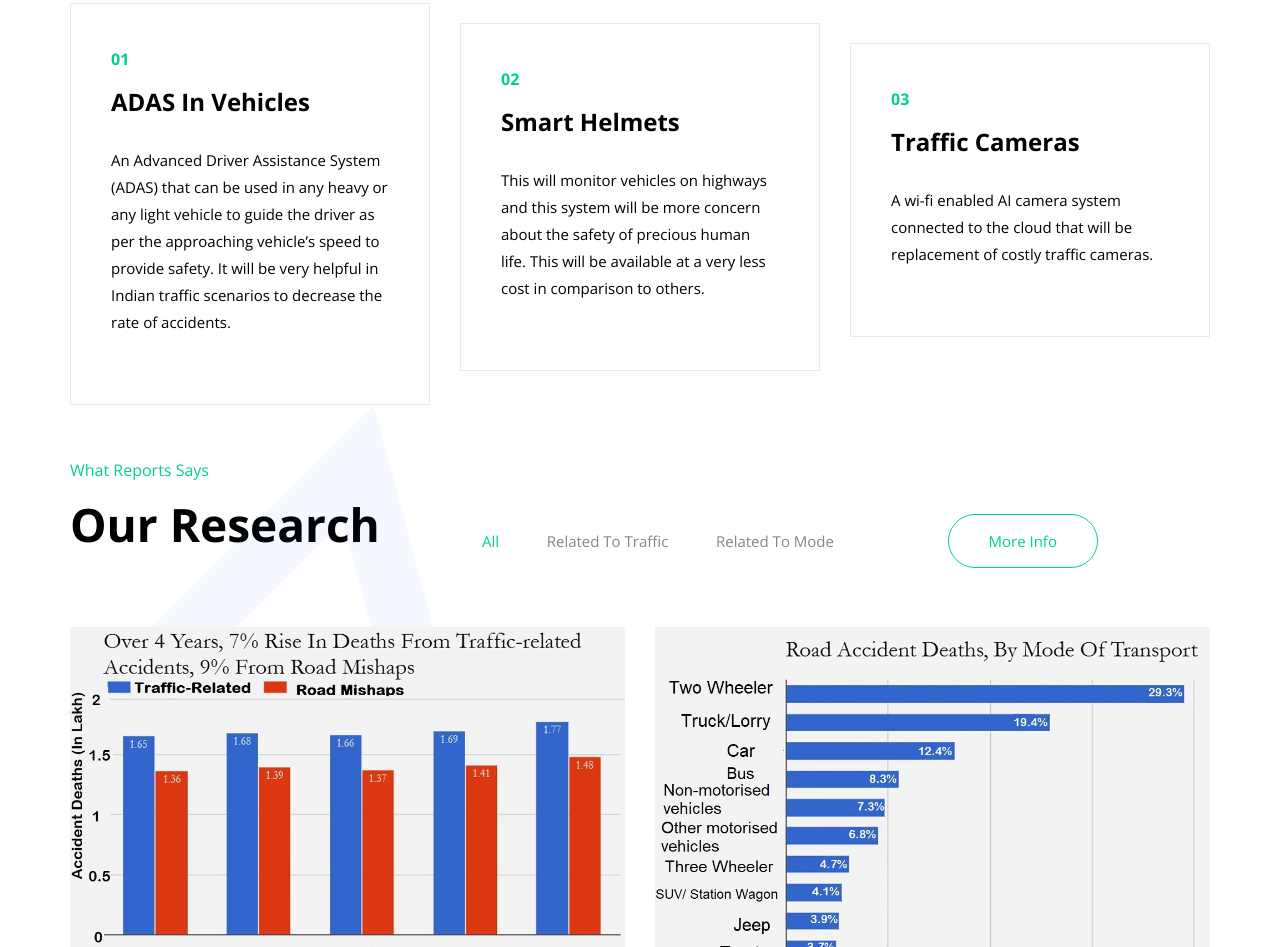
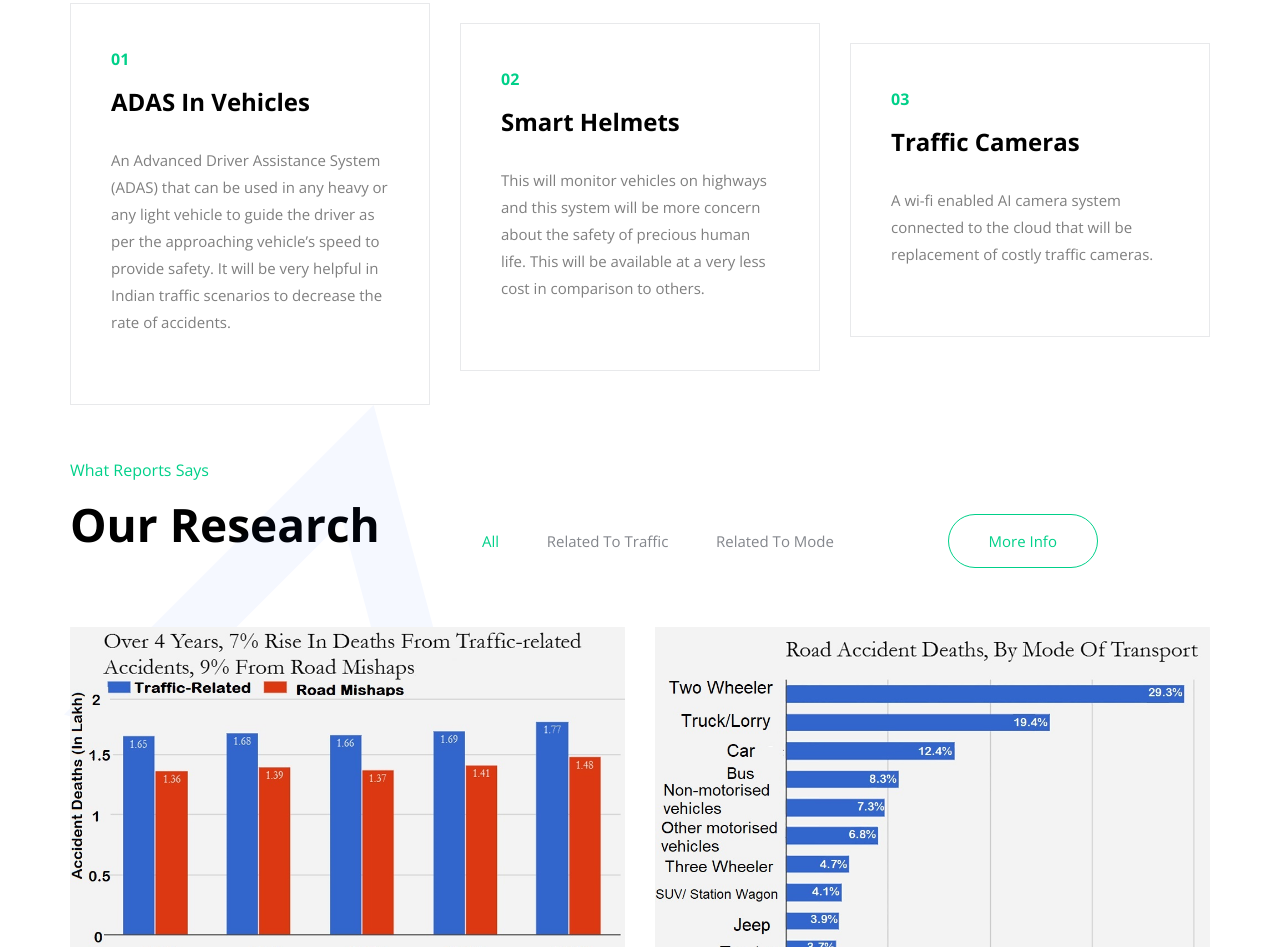
Before and after one commit to hutesh/hutesh.github.io, a website: page newadas/index.html in a window 1280 px wide. Shown: the part 1300-2247 px from the top of the page. Drawn offline with nearby package versions, Linux system fonts and the light colour scheme.

Commit message:
Update index

```diff
--- a/newadas/index.html
+++ b/newadas/index.html
@@ -191,7 +191,7 @@
               <div class="single_service" >
                 <span>01</span>
                <h4>ADAS In Vehicles</h4>
-                <p style="color: black">
+                <p >
                   An Advanced Driver Assistance System (ADAS) that can be used in any heavy or any light vehicle to guide the driver as per the approaching vehicle’s speed to provide safety. It will be very helpful in Indian traffic scenarios to decrease the rate of accidents.
                 </p>
                 <ul>
@@ -209,7 +209,7 @@
                 <h4 >
                   Smart Helmets
                 </h4>
-                <p style="color: black">
+                <p >
                   This will monitor vehicles on highways and this system will be more concern about the safety of precious human life. This will be available at a very less cost in comparison to others.
                 </p>
                 <ul>
@@ -225,7 +225,7 @@
               <div class="single_service" >
                 <span>03</span>
                 <h4>Traffic Cameras</h4>
-                <p style="color: black">
+                <p >
                  A wi-fi enabled AI camera system connected to the cloud that will be replacement
                   of costly traffic cameras.
                 </p>
```
